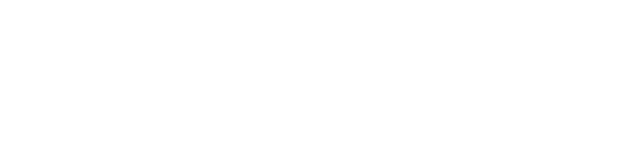
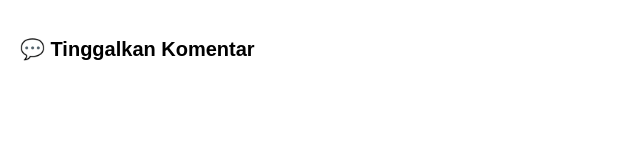
Before and after one commit to harisfirdaus/komentar-blog-cusdis2, a plain HTML site: page index.html in a window 1280 px wide. Shown: the whole page, without its empty margins (0-640 px from the left). Drawn offline with Linux system fonts and the light colour scheme.

Commit message:
Update index.html

```diff
--- a/index.html
+++ b/index.html
@@ -1,50 +1,47 @@
-<div id="cusdis_container"></div>
+<!DOCTYPE html>
+<html lang="en">
+<head>
+  <meta charset="UTF-8" />
+  <meta name="viewport" content="width=device-width, initial-scale=1.0"/>
+  <title>Komentar</title>
+  <style>
+    body {
+      margin: 0;
+      padding: 20px;
+      font-family: sans-serif;
+    }
+    h2 {
+      margin-bottom: 10px;
+      font-size: 20px;
+    }
+  </style>
+</head>
+<body>
+  <h2>💬 Tinggalkan Komentar</h2>
+
+  <div id="cusdis_thread"
+       data-host="https://cusdis.com"
+       data-app-id="YOUR_APP_ID">
+  </div>
 
   <script>
+    // Ambil parameter `id` dari URL
     const params = new URLSearchParams(window.location.search);
     const slug = params.get("id");
 
+    // Kalau tidak ada id, fallback ke "default"
     const pageId = slug || "default";
     const pageUrl = slug
       ? `https://haris.super.site/all-post/${slug}`
       : "https://haris.super.site/";
-  const pageTitle = slug ? slug.replace(/-/g, " ") : "Homepage";
 
-  function injectCusdis(theme) {
-    const container = document.getElementById('cusdis_container');
-    container.innerHTML = `
-      <div id="cusdis_thread"
-           data-host="https://cusdis.com"
-           data-app-id="1f0f4961-7dff-4e85-828c-012202515f73"
-           data-page-id="${pageId}"
-           data-page-url="${pageUrl}"
-           data-page-title="${pageTitle}"
-           data-theme="${theme}">
-      </div>
-    `;
+    // Atur atribut Cusdis
+    const thread = document.getElementById('cusdis_thread');
+    thread.setAttribute('data-page-id', pageId);
+    thread.setAttribute('data-page-url', pageUrl);
+    thread.setAttribute('data-page-title', slug ? slug.replace(/-/g, " ") : "Homepage");
+  </script>
 
-    const oldScript = document.querySelector('script[data-cusdis-script]');
-    if (oldScript) oldScript.remove();
-
-    const script = document.createElement('script');
-    script.src = 'https://cusdis.com/js/cusdis.es.js';
-    script.async = true;
-    script.defer = true;
-    script.setAttribute('data-cusdis-script', 'true');
-    document.body.appendChild(script);
-  }
-
-  function getTheme() {
-    return document.documentElement.classList.contains('dark') ? 'dark' : 'light';
-  }
-
-  // Load pertama
-  injectCusdis(getTheme());
-
-  // Pantau perubahan class HTML (untuk dark/light toggle)
-  const observer = new MutationObserver(() => {
-    injectCusdis(getTheme());
-  });
-
-  observer.observe(document.documentElement, { attributes: true, attributeFilter: ['class'] });
-</script>
+  <script async defer src="https://cusdis.com/js/cusdis.es.js"></script>
+</body>
+</html>
```
Lines whose indentation alone changed are shown as unchanged.
